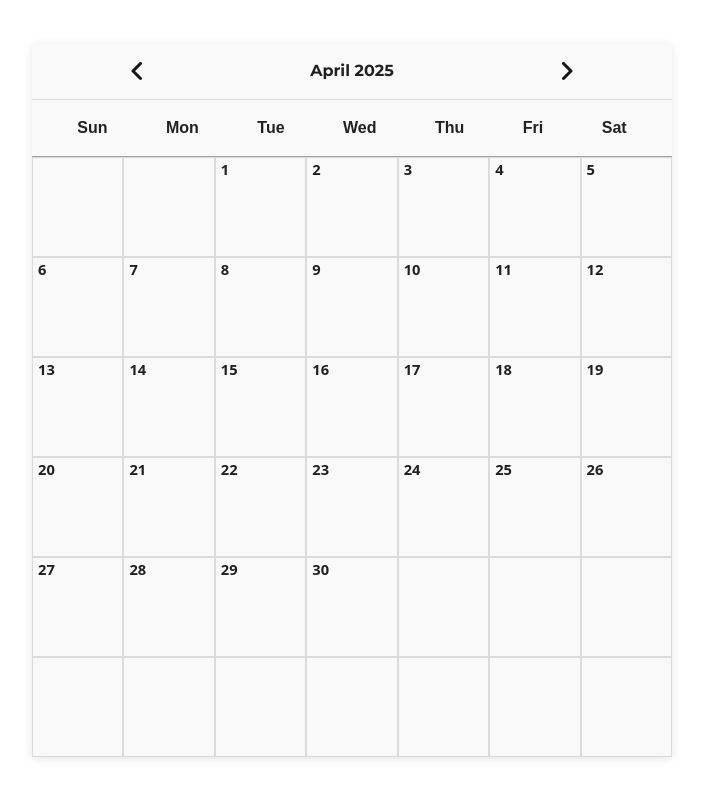
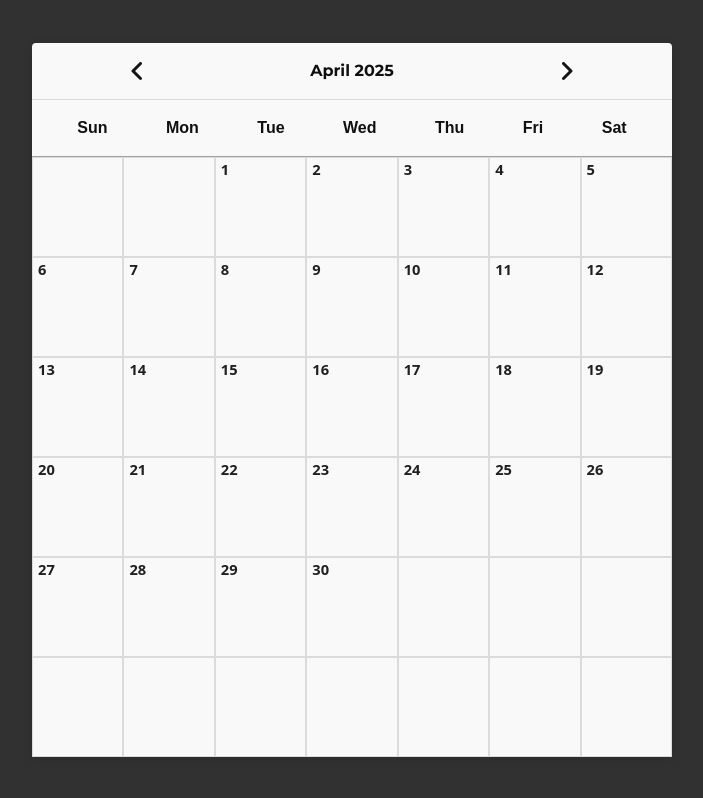
Before and after one commit to jsu-on-the-web/event-calendar, a React (Vite) app in the folder front-end/: page / in a window 1280 px wide. Shown: the whole page, without its empty margins (288-991 px from the left). Built offline with nearby package versions, Linux system fonts and the light colour scheme; a web font is replaced by a local one.

Commit message:
Refactor CalendarCell styles and mixin for improved structure

```diff
--- a/front-end/src/components/CalendarCell/index.scss
+++ b/front-end/src/components/CalendarCell/index.scss
@@ -1,9 +1,6 @@
-:root {
-  color: rgba(0, 0, 0, 0.87);
-  background-color: #fff;
-}
+@import '../../colors.scss';
 
-.calendar-cell {
+@mixin calendar-cell($color) {
   display: table-cell;
   text-align: left;
   width: 14.28%; // 100% / 7 days = 14.28%
@@ -15,6 +12,15 @@
   font-weight: bold;
   border-width: 1px;
 }
+
+:root {
+  color: $black-600;
+  --cell-color: $white-300;
+}
+
+.calendar-cell {
+  @include calendar-cell(--cell-color);
+}
 .calendar-cell__date-number {
   color: rgb(32, 32, 32);
   font-size: 11pt;
@@ -24,3 +30,8 @@
   padding-top: 5px;
   padding-left: 5px;
 }
+
+.calendar-cell--selected {
+  @include calendar-cell($white-500);
+  background-color: $black-100;
+}
```
